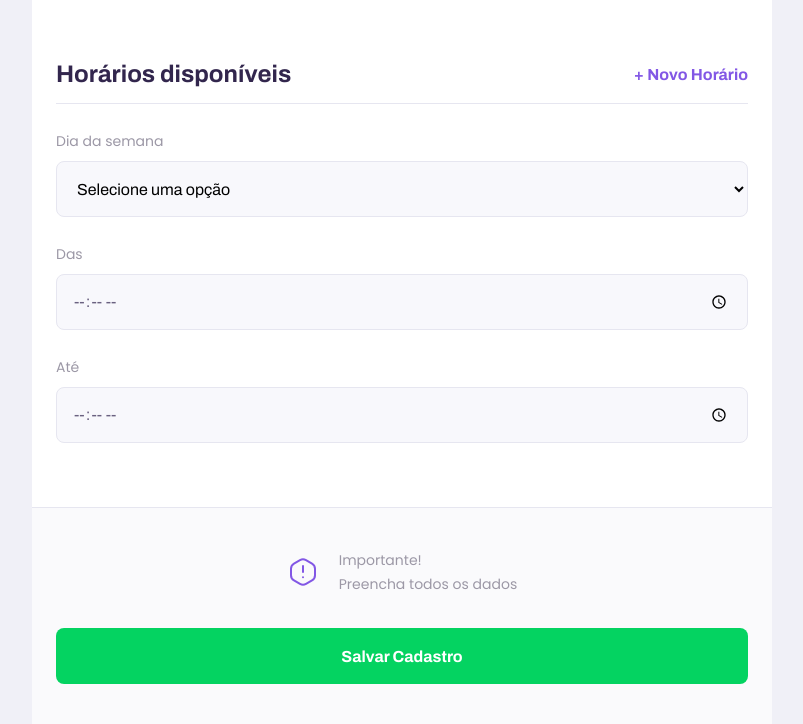
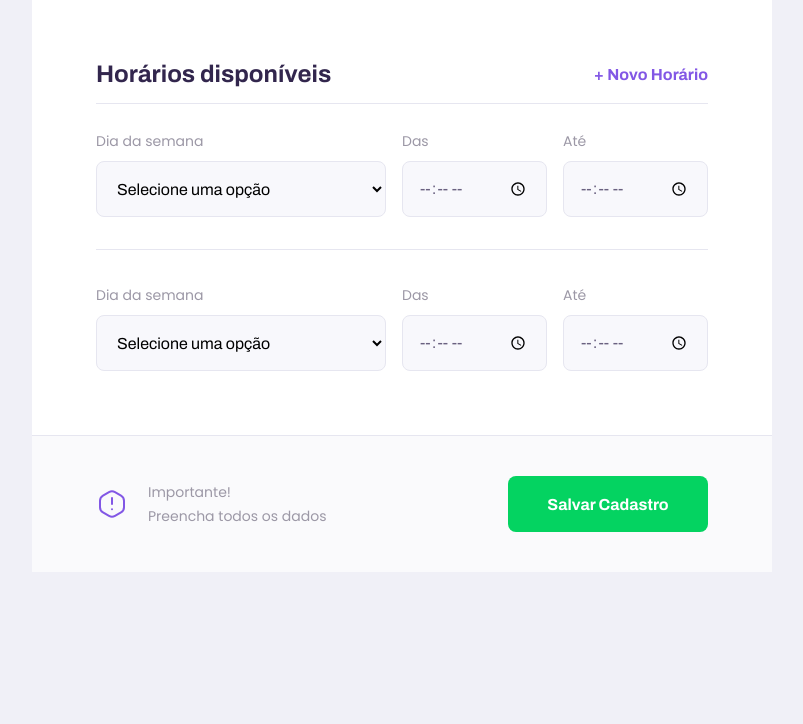
Before and after one commit to kleber86/rocketseat-nlw-discovery-2, a plain HTML site: page give-classes.html in a window 1280 px wide. Shown: the part 1314-2038 px from the top of the page, without its empty margins (238-1041 px from the left). After the commit the page ends 1886 px from the top, so only its background shows below. Drawn offline with Linux system fonts and the light colour scheme.

Commit message:
finalizando o formulario

```diff
--- a/give-classes.html
+++ b/give-classes.html
@@ -84,7 +84,7 @@
                     </div>
                 </fieldset>
 
-                <fieldset>
+                <fieldset id="schedule-items">
                     <legend>Horários disponíveis
                         <button id="add-time">+ Novo Horário</button>
                     </legend>
@@ -114,6 +114,34 @@
                             <input type="time" name="time_to[]">
                         </div>
                     </div>
+
+                    <div class="schedule-item">
+                        <div class="select-block">
+                            <label for="weekday">Dia da semana</label>
+                            <select name="weekday[]" required>
+                                <option value="" selected disabled>Selecione uma opção</option>
+                                <option value="0">Domingo</option>
+                                <option value="1">Segunda</option>
+                                <option value="2">Terça</option>
+                                <option value="3">Quarta</option>
+                                <option value="4">Quinta</option>
+                                <option value="5">Sexta</option>
+                                <option value="6">Sábado</option>
+                            </select>
+                        </div>
+
+                        <div class="input-block">
+                            <label for="time_from">Das</label>
+                            <input type="time" name="time_from[]">
+                        </div>
+
+                        <div class="input-block">
+                            <label for="time_to">Até</label>
+                            <input type="time" name="time_to[]">
+                        </div>
+                    </div>
+
+
                 </fieldset>
             </form>
 
--- a/style/partials/page-give-classes.css
+++ b/style/partials/page-give-classes.css
@@ -101,4 +101,31 @@
     #page-give-classes #container{
         max-width: 100vw;
     }
+
+    #page-give-classes .page-header .header-content{
+        margin-bottom: 0;
+    }
+    #page-give-classes main fieldset{
+        padding: 0 64px;
+    }
+    .schedule-item{
+        display: grid;
+        grid-template-columns: 2fr 1fr 1fr;
+        column-gap: 1.6rem;
+    }
+    #page-give-classes #schedule-items .select-block+.input-block,
+    #page-give-classes #schedule-items .input-block+.input-block{
+        margin-top: 0;
+    }
+
+    #page-give-classes main footer{
+        padding: 40px 64px;
+        display: flex;
+        align-items: center;
+        justify-content: space-between;
+    }
+    #page-give-classes main footer button{
+        margin-top: 0;
+        width: 200px;
+    }
 }
```
